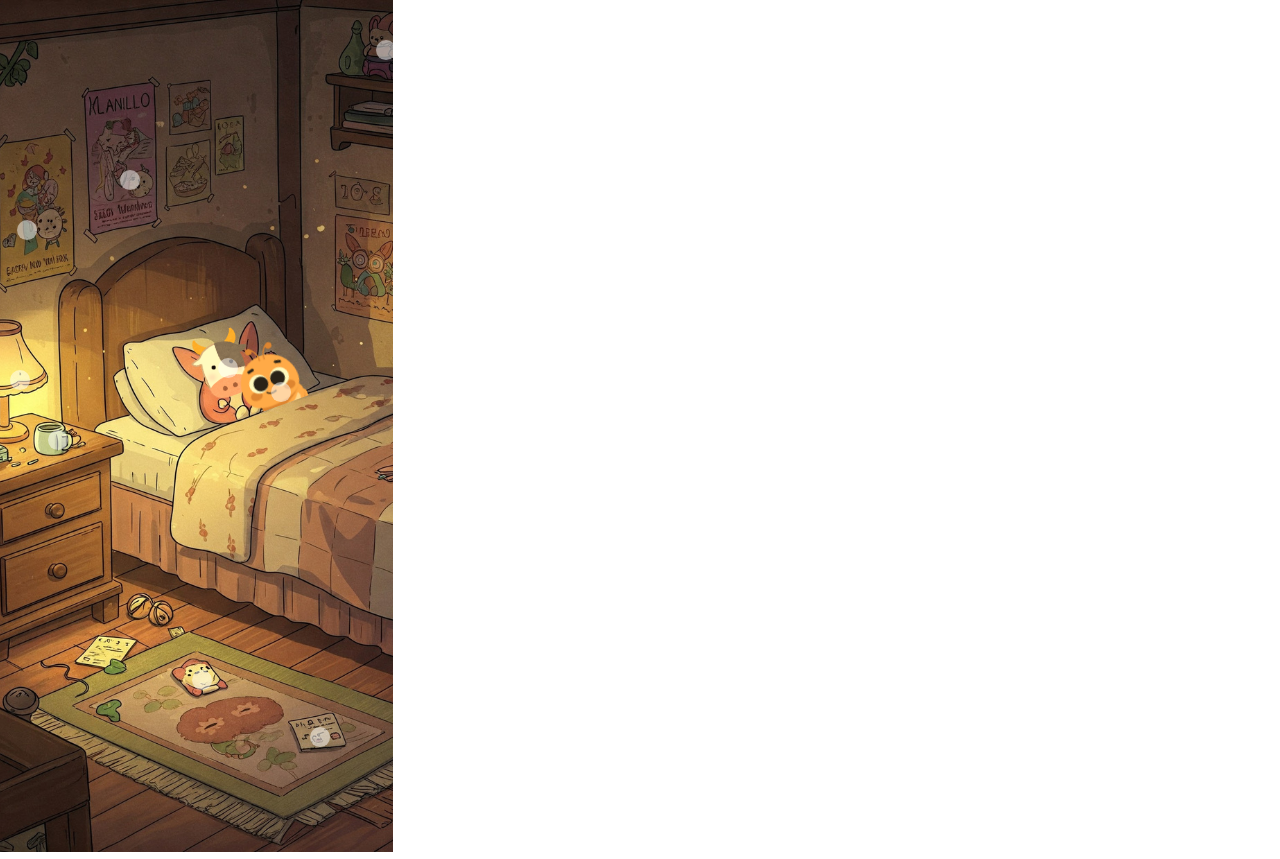
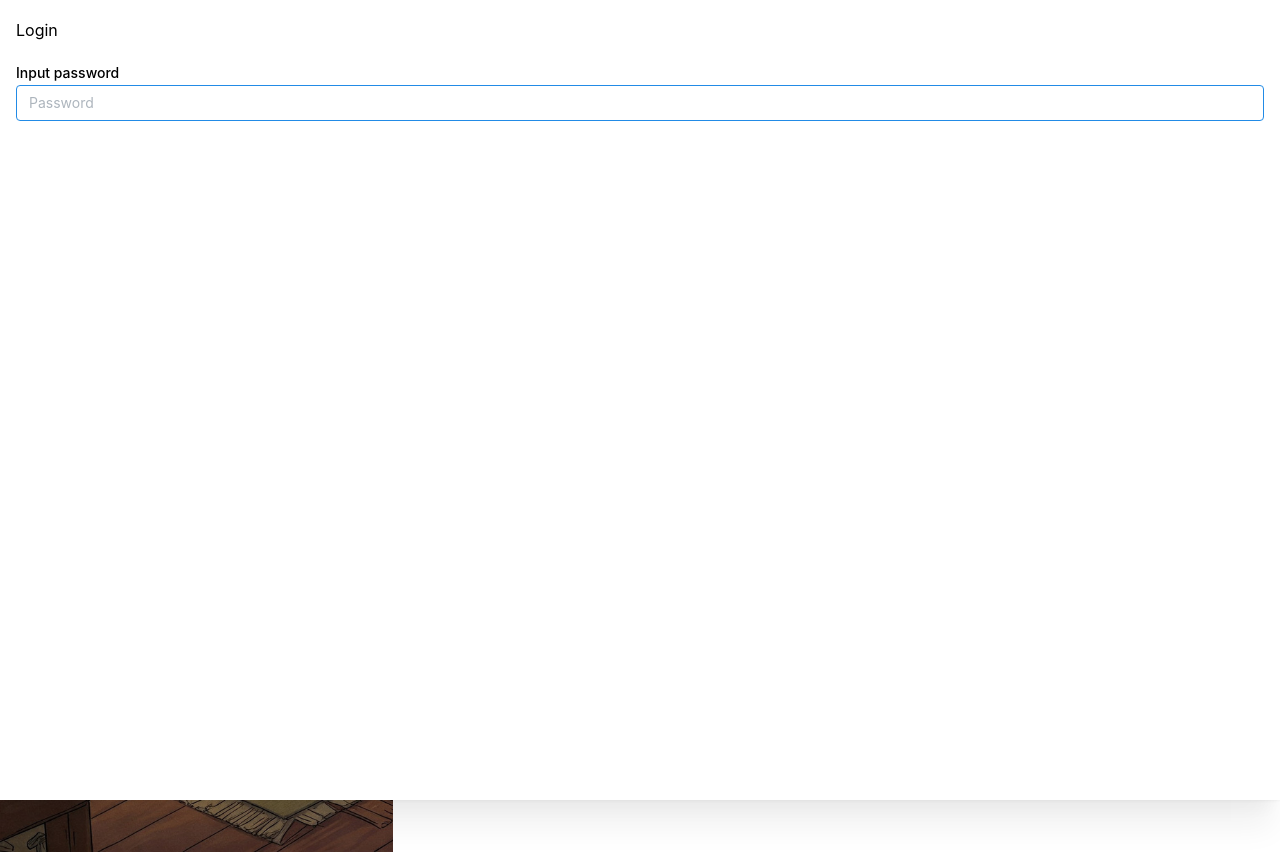
Before and after one commit to iksena/point-and-click, a React (Create React App) app: page / in a window 1280 px wide. Built offline with nearby package versions, Linux system fonts and the light colour scheme.

Commit message:
add password

```diff
--- a/src/Components/GameContainer.js
+++ b/src/Components/GameContainer.js
@@ -1,14 +1,36 @@
-import React, { useState } from 'react';
-import { Text, Code } from '@mantine/core';
+import React, { useState, useEffect } from 'react';
+import { Text, Code, TextInput, Modal } from '@mantine/core';
 import { useMouse } from '@mantine/hooks';
 import RoomLayout from './RoomLayout';
 import ObjectDetailsPopup from './ObjectDetailsPopup';
 import interactiveObjects from '../data/interactiveObjects.json';
 import BackgroundMusic from './BackgroundMusic';
 
+function Login({validateLogin}) {
+  const [value, setValue] = useState('');
+
+  useEffect(() => {
+    if(value === '11/08/2002'){
+      validateLogin?.(true);
+    }
+  }
+  , [value, validateLogin]);
+
+
+  return (
+    <TextInput
+      label="Input password"
+      placeholder="Password"
+      value={value}
+      onChange={(event) => setValue(event.currentTarget.value)}
+    />
+  );
+}
+
 function GameContainer() {
   const { ref, x, y } = useMouse();
   const [selectedObject, setSelectedObject] = useState(null);
+  const [isLogin, setIsLogin] = useState(false);
 
   const handleObjectClick = (object) => {
     setSelectedObject(object);
@@ -20,6 +42,20 @@ function GameContainer() {
 
   return (
     <div>
+      {!isLogin &&
+        <Modal
+        opened={!isLogin}
+        title="Login"
+        fullScreen
+        radius={0}
+        transitionProps={{ transition: 'fade', duration: 200 }}
+        closeOnEscape={false}
+        closeOnClickOutside={false}
+        withCloseButton={false}
+        >
+          <Login validateLogin={setIsLogin} />
+        </Modal>
+      }
       <BackgroundMusic />
       <RoomLayout
         ref={ref}
```
